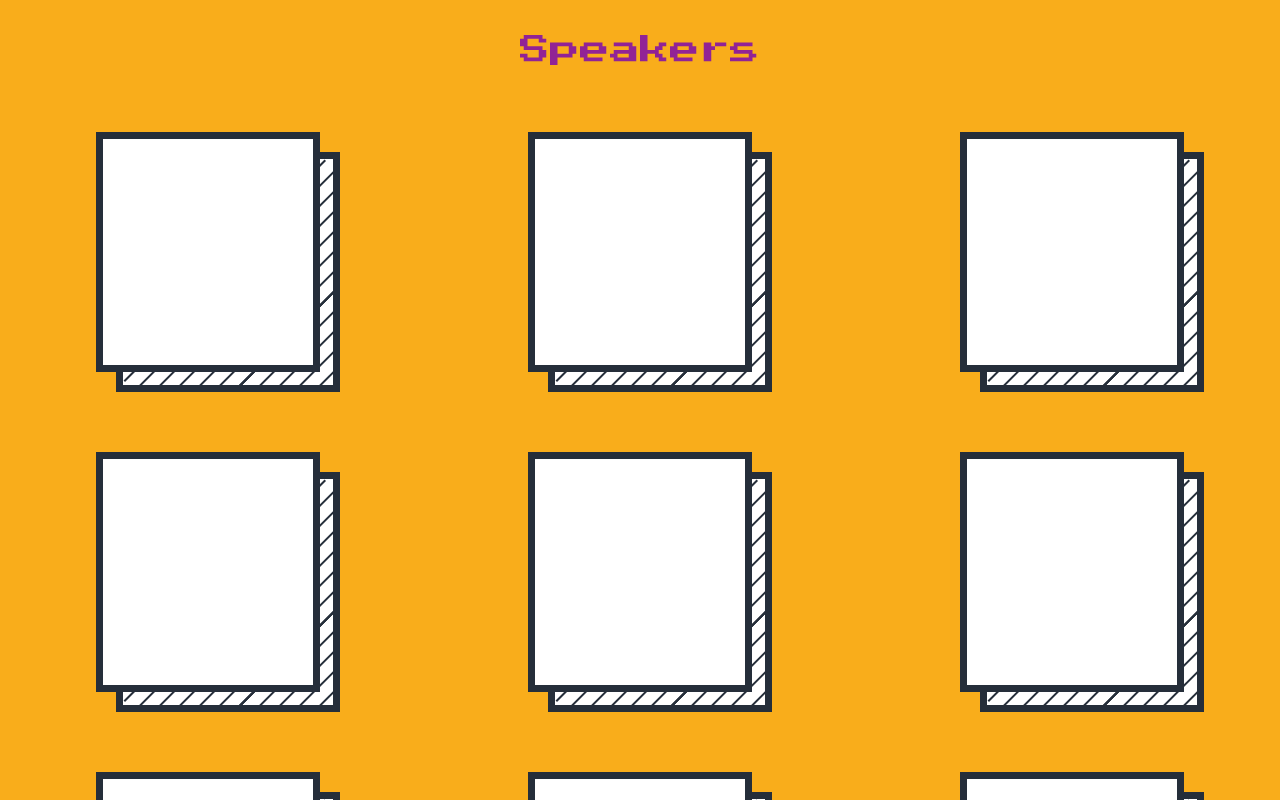
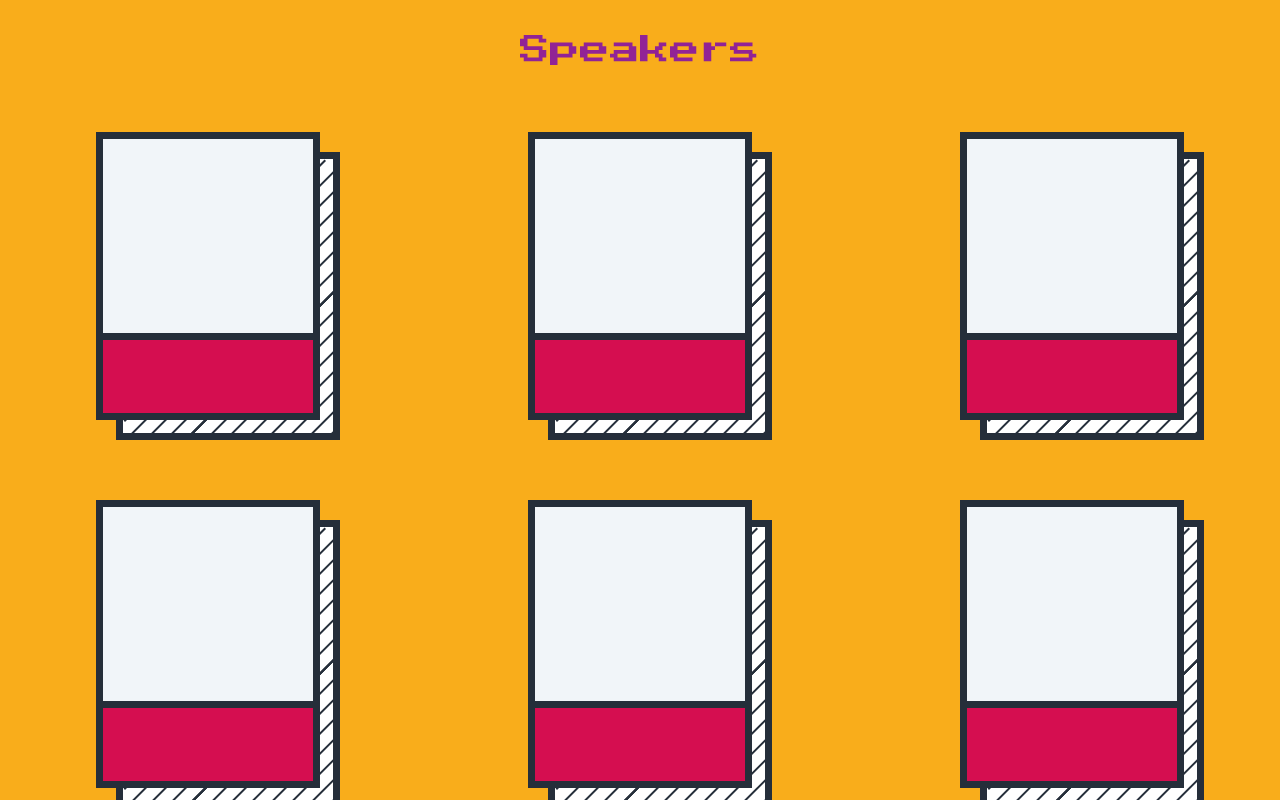
Before and after one commit to PYerevan/conf-22, a Vue app: page / in a window 1280 px wide. Shown: the part 800-1600 px from the top of the page. Built offline with nearby package versions, Linux system fonts and the light colour scheme.

Commit message:
Speaker item
Signed-off-by: Gevorg Harutyunyan <gevharut@gmail.com>

```diff
--- a/src/_components/SpeakerItem/SpeakerItem.vue
+++ b/src/_components/SpeakerItem/SpeakerItem.vue
@@ -1,7 +1,10 @@
 <template>
   <div class="relative">
-    <div class="SpeakerCardBg h-60 w-56"></div>
-    <div class="SpeakerCard h-60 w-56"></div>
+    <div class="SpeakerCard h-72 w-56">
+      <div class="SpeakerImg w-full bg-cover pb-[100%]"></div>
+      <div class="SpeakerInfo px-4 py-2"></div>
+    </div>
+    <div class="SpeakerCardBg h-72 w-56"></div>
   </div>
 </template>
 
@@ -15,6 +18,21 @@
     z-index: 1;
   }
 
+  .SpeakerImg {
+    @apply bg-slate-100;
+  }
+
+  .SpeakerInfo {
+    position: absolute;
+    border-top: 7px solid #252e3a;
+    width: 100%;
+    left: 0;
+    bottom: 0;
+    background-color: #d50e50;
+    z-index: 0;
+    min-height: 80px;
+  }
+
   .SpeakerCardBg {
     border: 7px solid #252e3a;
     background: #fff;
```
